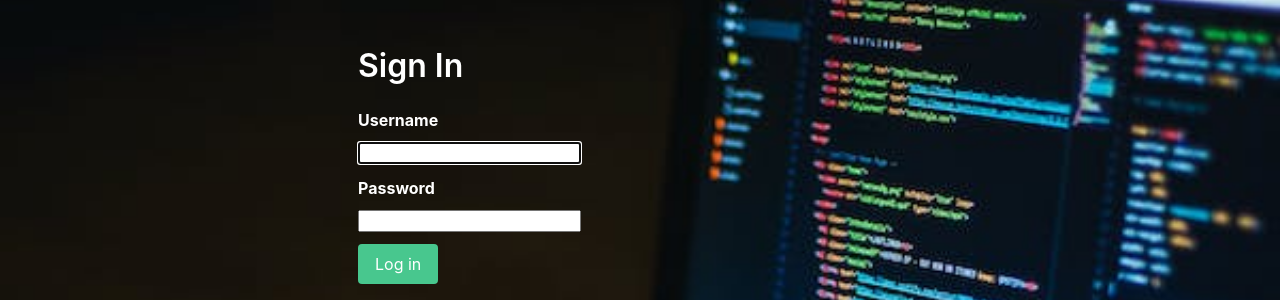
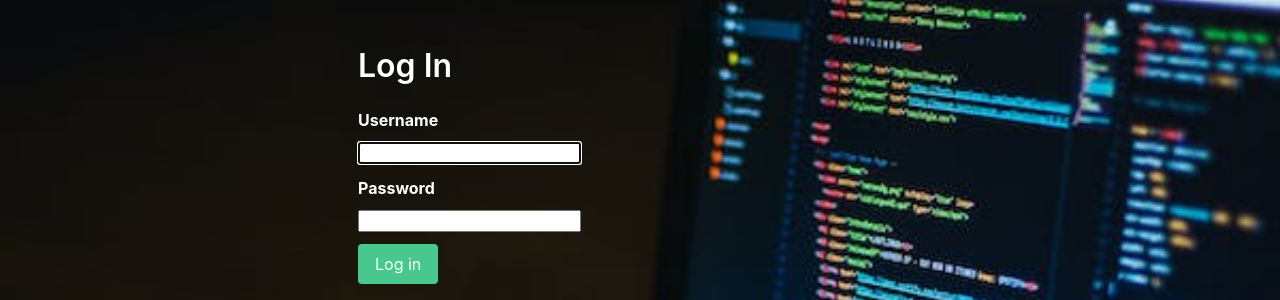
Before and after one commit to shreeramkedlaya/codingjobs, a Django app: page /login/ in a window 1280 px wide. Shown: the part 56-356 px from the top of the page. Run offline with Django 3.2, Linux system fonts and the light colour scheme; parts of the project's set-up code (start-up, migrations or seed data) failed here and were passed over.

Commit message:
17082023

```diff
--- a/apps/core/templates/core/login.html
+++ b/apps/core/templates/core/login.html
@@ -16,7 +16,7 @@
     <div class="container">
         <div class="columns">
             <div class="column is-6 is-offset-3">
-                <h1 class="title">Sign In</h1>
+                <h1 class="title">Log In</h1>
 
                 <form method="post" action="{% url 'login' %}">
                     {% csrf_token %}
```
